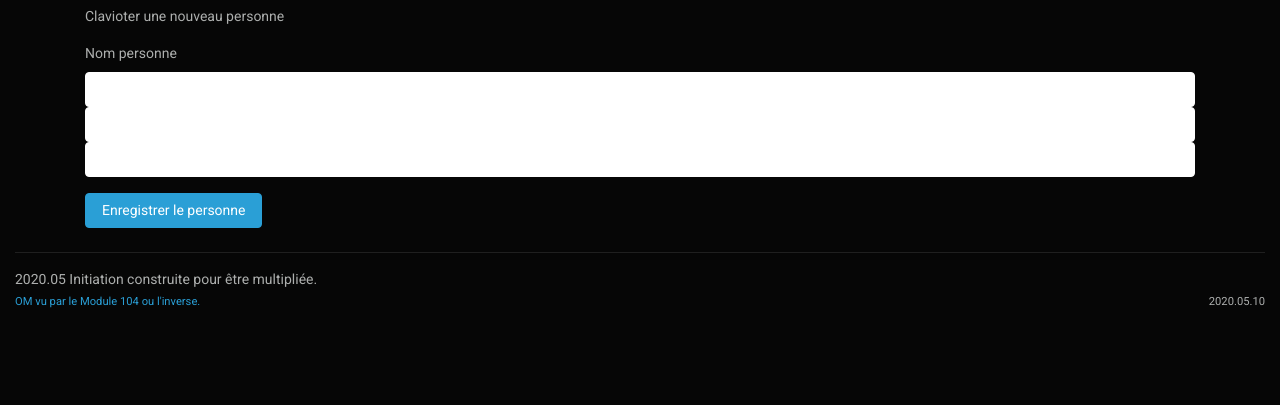
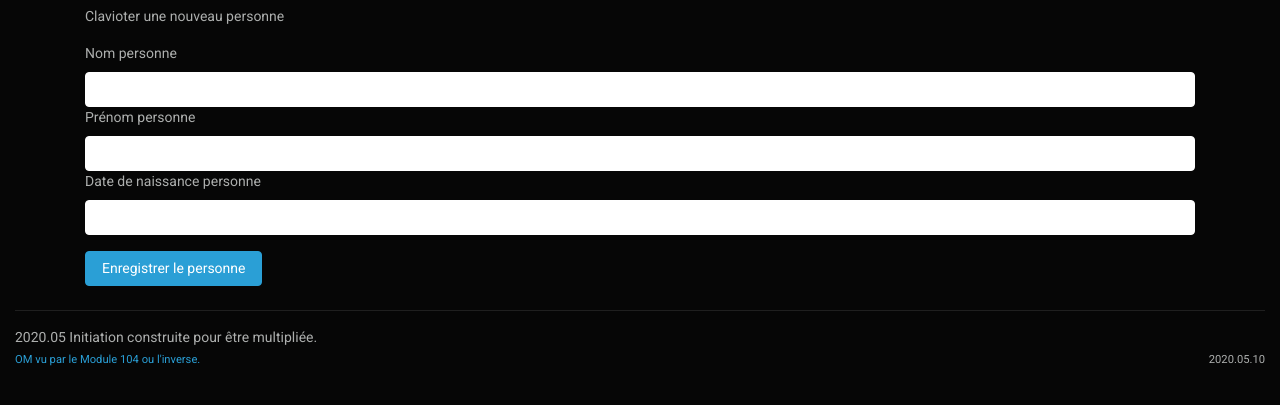
Before and after one commit to SaphireVert/maccaud_module_104, a Flask app: page /personne_add in a window 1280 px wide. Shown: the part 54-459 px from the top of the page. Run offline with Flask 2, Linux system fonts and the light colour scheme; some libraries are stand-ins or nearby versions.

Commit message:
Tout fonctionne table personne

```diff
--- a/APP_hackerspace/templates/personne/personne_add.html
+++ b/APP_hackerspace/templates/personne/personne_add.html
@@ -13,7 +13,13 @@
 						Nom personne
 					</label>
 					<input type ="text" class="form-control" name="name_personne_html" />
+                    <label for="prenom_personne">
+						Prénom personne
+					</label>
 					<input type ="text" class="form-control" name="prenom_personne_html" />
+                    <label for="prenom_personne">
+						Date de naissance personne
+					</label>
 					<input type ="text" class="form-control" name="date_naissance_personne_html" />
 				</div>
 				<button type="submit" class="btn btn-primary">
```
